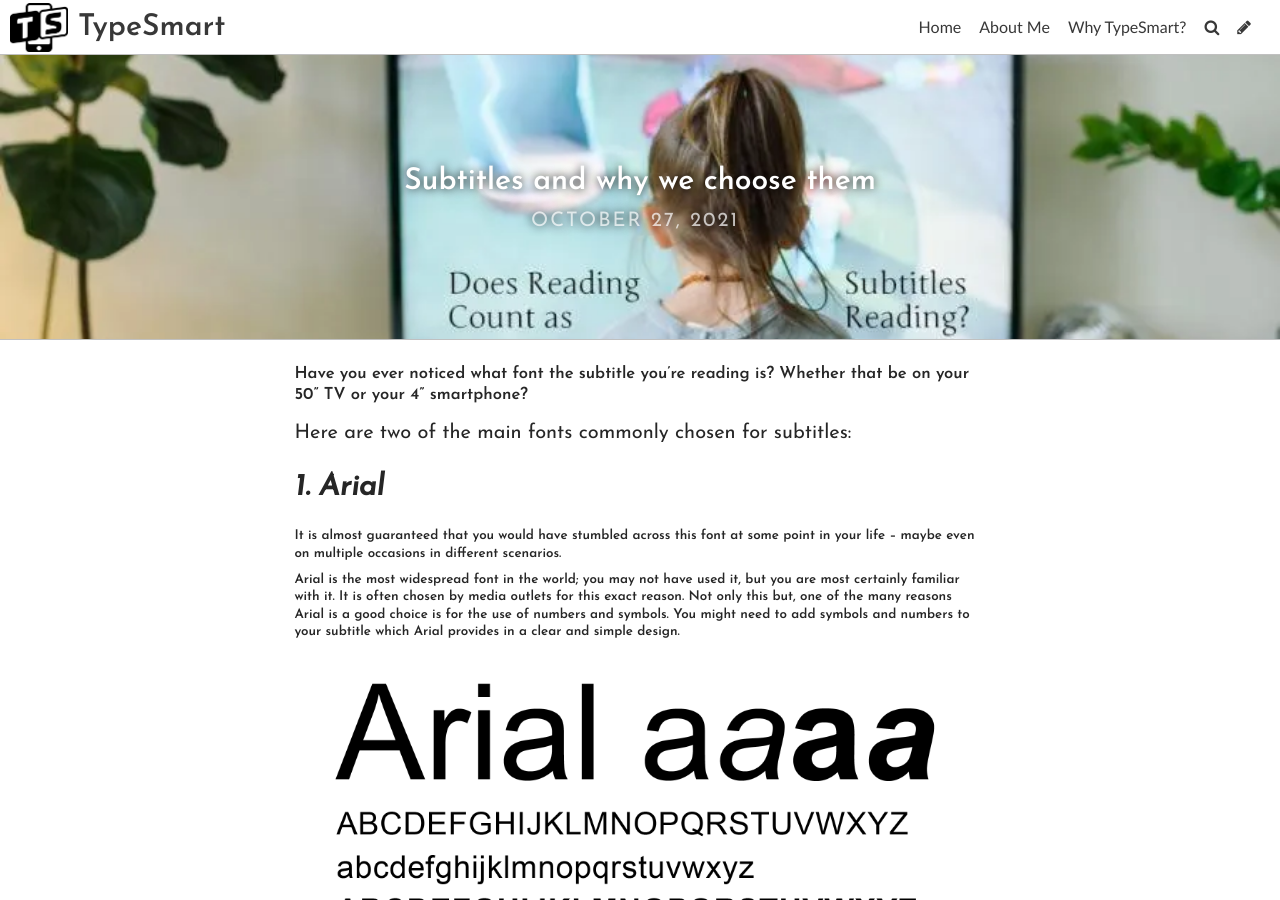
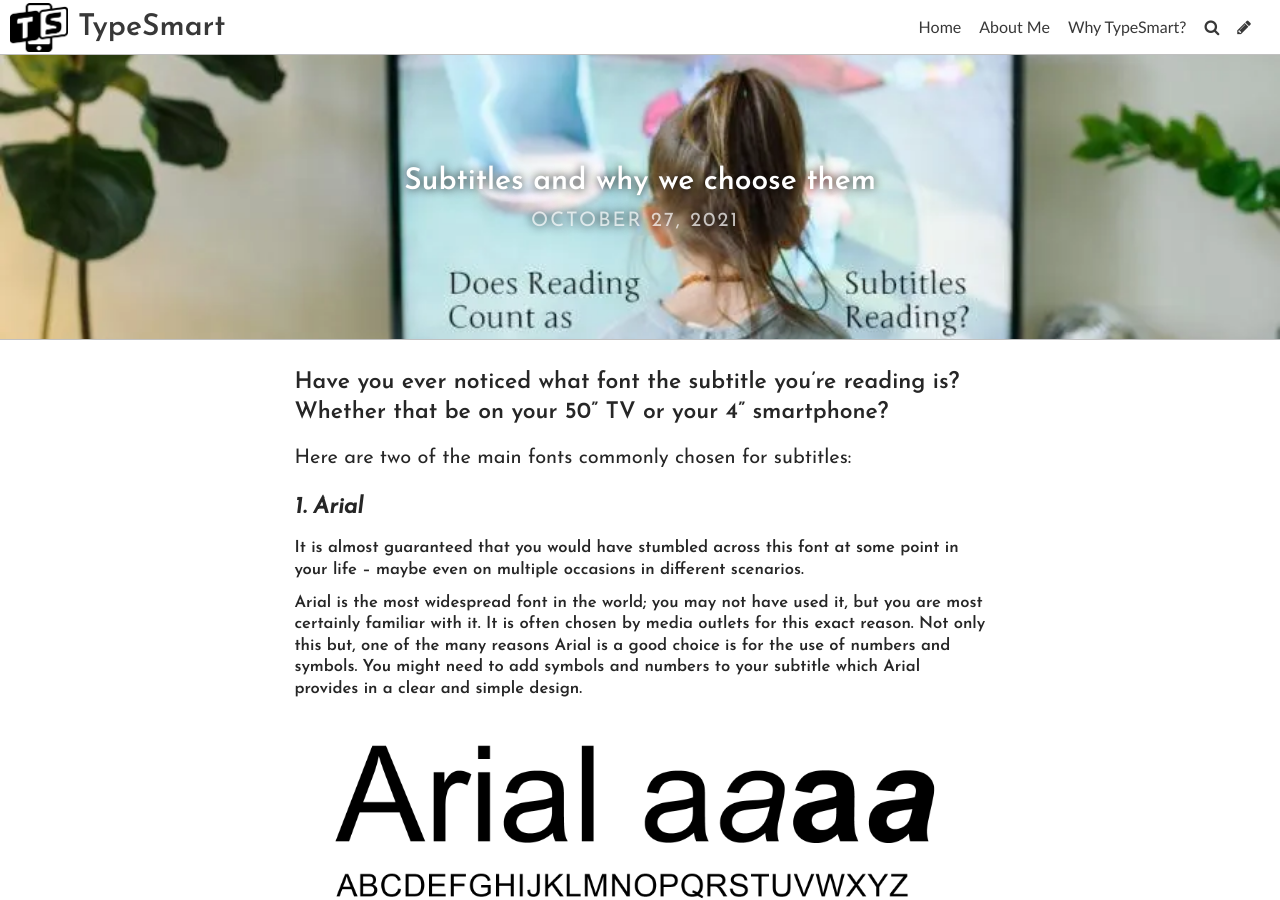
Before and after one commit to nicoleanncarter/typo-design-template, a Jekyll site: the page built from _posts/2021-10-27-subtitles-and-why-we-choose-them.md, in a window 1280 px wide and 900 px high. Built offline with Jekyll 4.4.1, drawn with Linux system fonts in a browser that asks for light colours; some web fonts are replaced.

Commit message:
Update Post “2021-10-27-subtitles-and-why-we-choose-them”

```diff
--- a/_posts/2021-10-27-subtitles-and-why-we-choose-them.md
+++ b/_posts/2021-10-27-subtitles-and-why-we-choose-them.md
@@ -6,42 +6,40 @@
 title_color: "#ffffff"
 comments: false
 ---
-##### Have you ever noticed what font the subtitle you’re reading is? Whether that be on your 50” TV or your 4” smartphone?
+#### Have you ever noticed what font the subtitle you’re reading is? Whether that be on your 50” TV or your 4” smartphone?
 
 Here are two of the main fonts commonly chosen for subtitles:
 
-### ***1. Arial***
+#### ***1. Arial***
 
-###### It is almost guaranteed that you would have stumbled across this font at some point in your life – maybe even on multiple occasions in different scenarios.
+##### It is almost guaranteed that you would have stumbled across this font at some point in your life – maybe even on multiple occasions in different scenarios.
 
-###### Arial is the most widespread font in the world; you may not have used it, but you are most certainly familiar with it. It is often chosen by media outlets for this exact reason. Not only this but, one of the many reasons Arial is a good choice is for the use of numbers and symbols. You might need to add symbols and numbers to your subtitle which Arial provides in a clear and simple design.
+##### Arial is the most widespread font in the world; you may not have used it, but you are most certainly familiar with it. It is often chosen by media outlets for this exact reason. Not only this but, one of the many reasons Arial is a good choice is for the use of numbers and symbols. You might need to add symbols and numbers to your subtitle which Arial provides in a clear and simple design.
 
 ![](../uploads/arial_header_930x530-01.png)
 
 ### ***2. Roboto***
 
-###### Roboto is the official subtitle font for Google and Roboto Medium (one of the variations of the original Roboto) is the default subtitle font for YouTube users. The fact that it is seen everywhere makes it easier to read for your audience.
+##### Roboto is the official subtitle font for Google and Roboto Medium (one of the variations of the original Roboto) is the default subtitle font for YouTube users. The fact that it is seen everywhere makes it easier to read for your audience.
 
-######  There is a reason for this. Roboto is one of the best fonts for subtitles (alongside Arial) due to its wide range of styles and lengths – you can you use it to your advantage based on preference and the length of your sentences.
+#####  There is a reason for this. Roboto is one of the best fonts for subtitles (alongside Arial) due to its wide range of styles and lengths – you can you use it to your advantage based on preference and the length of your sentences.
 
 ![](../uploads/image-8.png)
 
-###### Despite the evidence of their being some good fonts available to use alongside your motion picture - Avi Ashkenazi states ‘Subtitles were never designed. This is the missing element of TV’. This is a fact that often slips our minds – have you ever noticed this?
+##### Despite the evidence of their being some good fonts available to use alongside your motion picture - Avi Ashkenazi states ‘Subtitles were never designed. This is the missing element of TV’. This is a fact that often slips our minds – have you ever noticed this?
 
-###### Subtitles are more important than we think as to ensure maximum engagement with your audience, the typography chosen must reflect this. It is not always the specific font but the size, the length, the colour and the overall readability.
+##### Subtitles are more important than we think as to ensure maximum engagement with your audience, the typography chosen must reflect this. It is not always the specific font but the size, the length, the colour and the overall readability.
 
-######  Many different media brands provide different accessibility options – but many don’t.
+#####  Many different media brands provide different accessibility options – but many don’t.
 
-###### Google has lot of options, and they are the only ones that allow font change, but still none of these fonts were designed for TV. Despite Google being so diverse with the ability to choose your own format, many TV’s and outlets, like Netflix, only give you the ability to turn them off and on.
+##### Google has lot of options, and they are the only ones that allow font change, but still none of these fonts were designed for TV. Despite Google being so diverse with the ability to choose your own format, many TV’s and outlets, like Netflix, only give you the ability to turn them off and on.
 
 ![](../uploads/screenshot-2021-12-16-at-09.22.34.png)
 
-###### TV is static, the subtitles are always at the same bottom area of the screen, and the distance also mostly remains the same. Of course, there are different distances people choose in their living rooms and sizes of TV, but that’s what accessibility settings are for. The TV size should immediately effect the size of the subtitles and it should be something that is adjusted as a part of setting up the TV. However, if this service is not offered, you are relying on the original design to provide you with the best experience possible.
+##### TV is static, the subtitles are always at the same bottom area of the screen, and the distance also mostly remains the same. Of course, there are different distances people choose in their living rooms and sizes of TV, but that’s what accessibility settings are for. The TV size should immediately effect the size of the subtitles and it should be something that is adjusted as a part of setting up the TV. However, if this service is not offered, you are relying on the original design to provide you with the best experience possible.
 
-###### **Netflix** was asked their opinion on the important of subtitles:
+##### **Netflix** was asked their opinion on the important of subtitles:
 
->   *“Subtitles and closed captions have historically been deemed a secondary asset. Even our own technical specification lists subtitles and closed captions (timed text) among several types of secondary assets that NETFLIX requires. The reality is that for millions of our members around the world, timed text files are primary assets.”*
+> *“Subtitles and closed captions have historically been deemed a secondary asset. Even our own technical specification lists subtitles and closed captions (timed text) among several types of secondary assets that NETFLIX requires. The reality is that for millions of our members around the world, timed text files are primary assets.”*
 
-
-
-### Will we see a designated font designed in the future?
+#### Will we see a designated font designed in the future?
```
